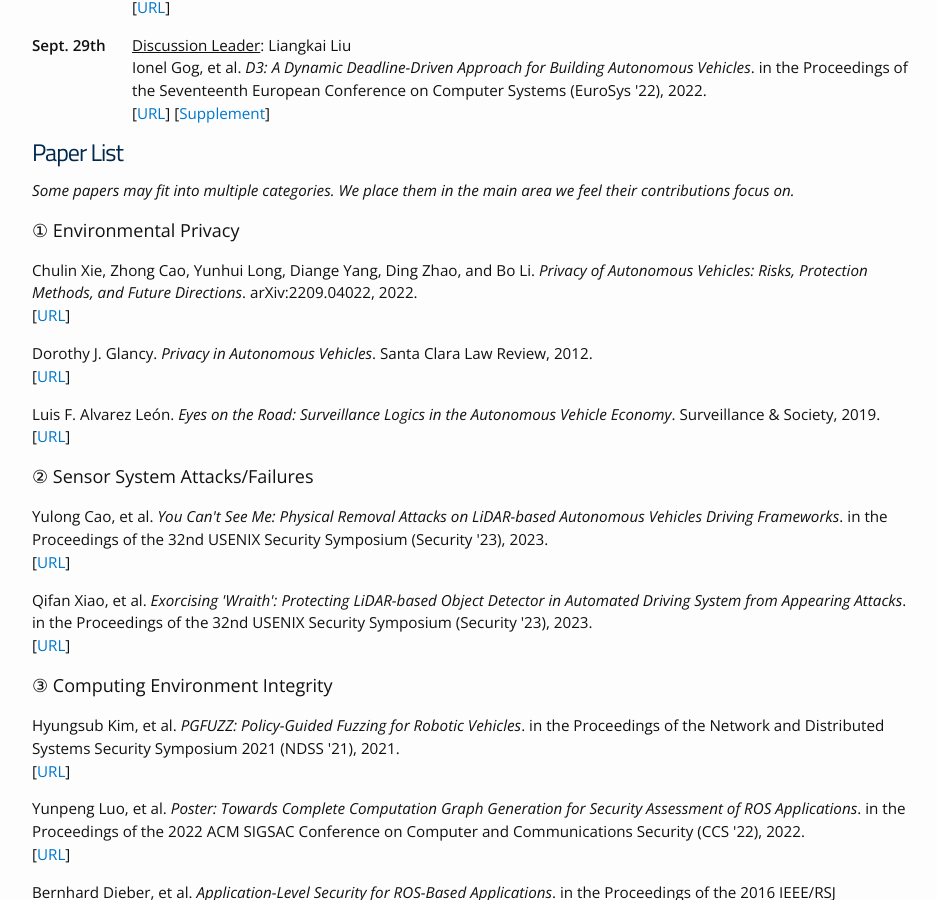
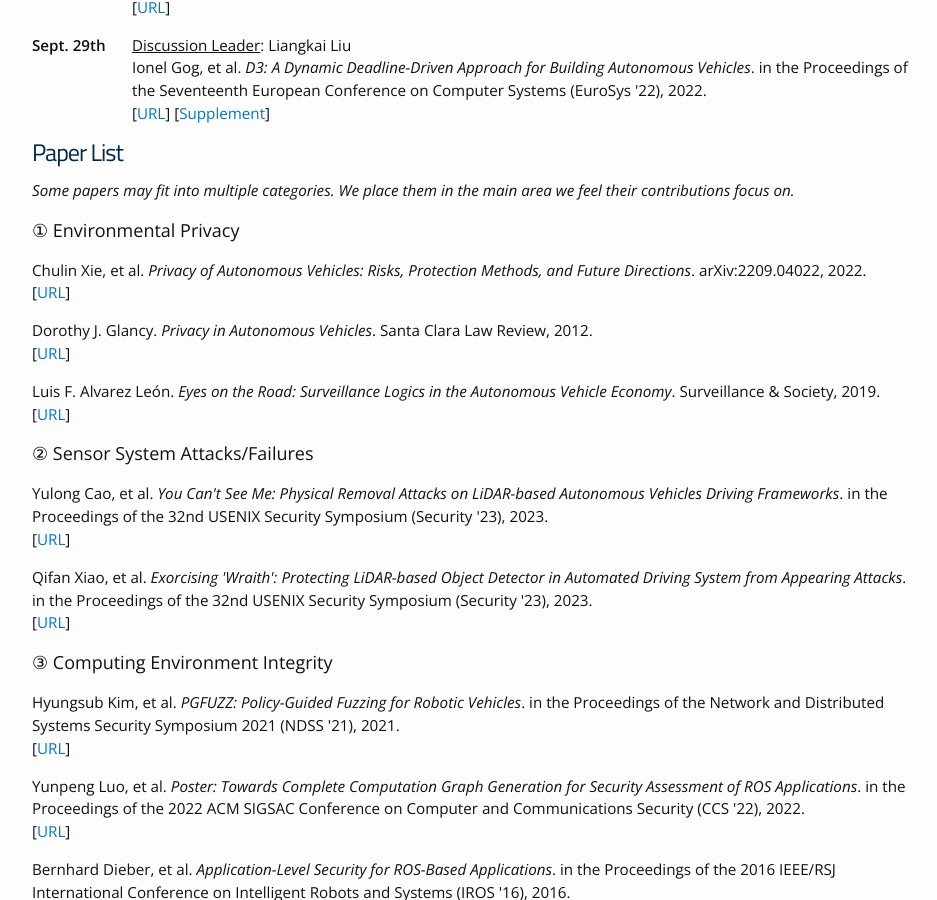
Before and after one commit to noah-curran/noah-curran.github.io, a Jekyll site: the page built from av-safe-sec.md, in a window 1280 px wide and 900 px high, scrolled down 1722 px. Shown: the whole window, without its empty margins (163-1100 px from the left). Built offline with Jekyll 4.4.1, drawn with Linux system fonts in a browser that asks for light colours.

Commit message:
remove authors

```diff
--- a/av-safe-sec.md
+++ b/av-safe-sec.md
@@ -65,7 +65,7 @@ Come to one of our meetings -->
 
 #### &#9312; Environmental Privacy
 
-{% include readinggrouppaper.html authors="Chulin Xie, Zhong Cao, Yunhui Long, Diange Yang, Ding Zhao, and Bo Li" title="Privacy of Autonomous Vehicles: Risks, Protection Methods, and Future Directions" pubvenue="arXiv:2209.04022" year="2022" url="https://arxiv.org/abs/2209.04022" %}
+{% include readinggrouppaper.html authors="Chulin Xie, et al" title="Privacy of Autonomous Vehicles: Risks, Protection Methods, and Future Directions" pubvenue="arXiv:2209.04022" year="2022" url="https://arxiv.org/abs/2209.04022" %}
 
 {% include readinggrouppaper.html authors="Dorothy J. Glancy" title="Privacy in Autonomous Vehicles" pubvenue="Santa Clara Law Review" year="2012" url="https://digitalcommons.law.scu.edu/lawreview/vol52/iss4/3/" %}
 
```
